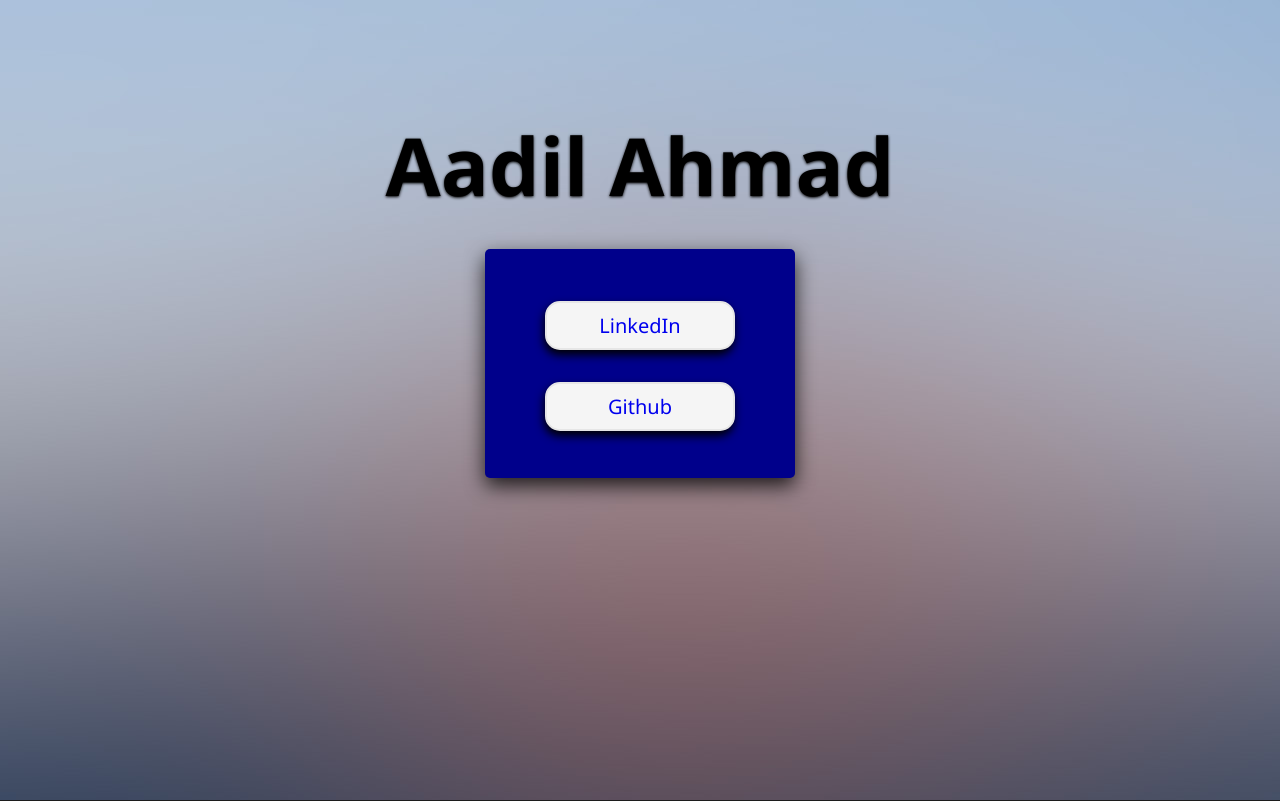
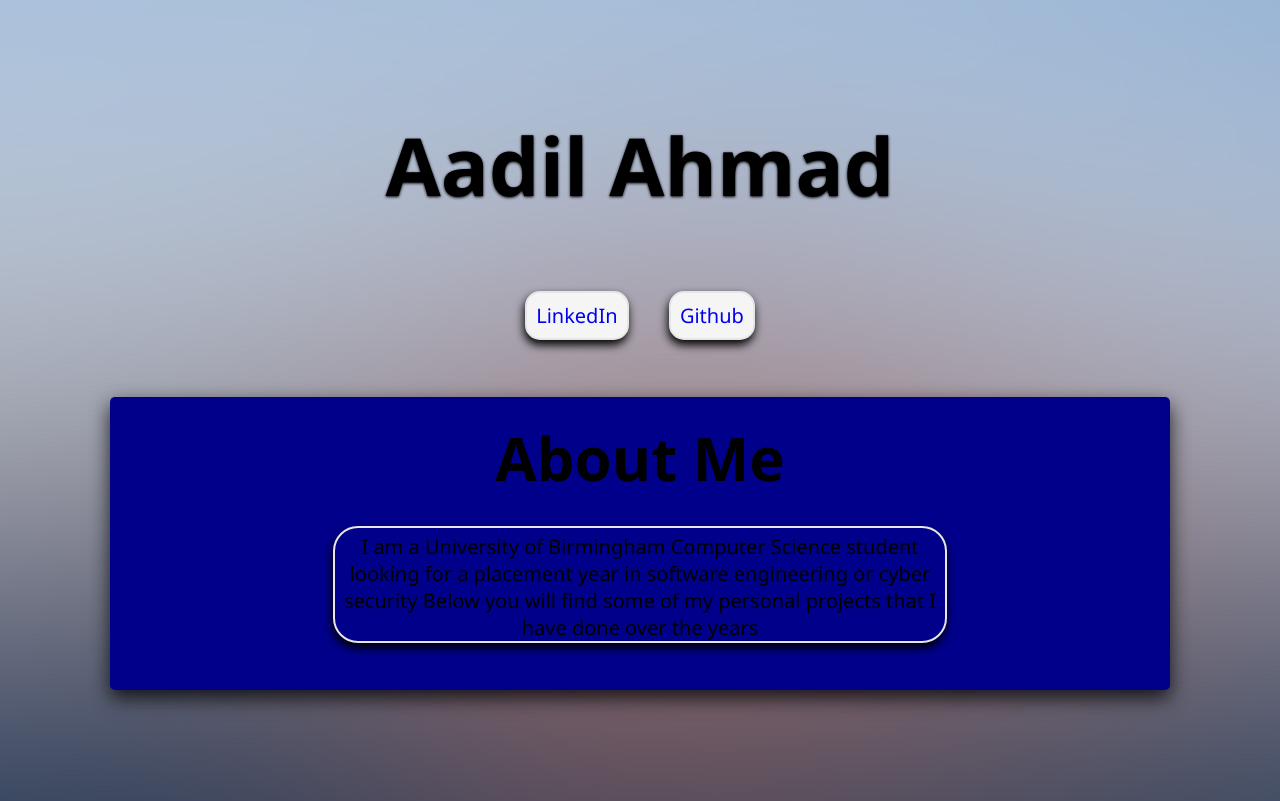
Before and after one commit to Aadil151/Aadil151.github.io, a plain HTML site: page index.html in a window 1280 px wide. Drawn offline with Linux system fonts and the light colour scheme.

Commit message:
added about me

```diff
--- a/index.html
+++ b/index.html
@@ -11,5 +11,12 @@
         <ul><a href="https://www.linkedin.com/in/aadil-ahmad-8496521bb/" target="_blank" rel="noopener noreferrer">LinkedIn</a></ul>
         <ul> <a href="https://github.com/Aadil151" target="_blank" rel="noopener noreferrer">Github</a></ul>
     </div>
+
+    <div id="about">
+        <h2>About Me</h2>
+        <p>I am a University of Birmingham Computer Science student looking for a placement year in software engineering or cyber security
+            Below you will find some of my personal projects that I have done over the years
+        </p>
+    </div>
     </body>
 </html>
--- a/styles.css
+++ b/styles.css
@@ -1,3 +1,7 @@
+html{
+  scroll-behavior: smooth;
+}
+
 body {
   background-color: #1C1C1C;
   padding: 8%;
@@ -14,6 +18,13 @@ h1 {
   margin-top: none;
   margin-bottom: 30px;
   text-shadow:0 1px 3px rgb(0, 0, 0);
+}
+h2{
+  color: rgb(0, 0, 0);
+  font-family: 'Segoe UI';
+  text-align:center;
+  margin: auto;
+  font-size: 60px;
 }
 a{
   text-decoration: none;
@@ -41,17 +52,43 @@ ul{
 
 }
 #main{
-  background: darkblue;
-  align-content: center;
-  padding: 20px;
+  /*background: darkblue;*/
+  display: flex;
+  padding: 10px;
   max-width: 270px;
   min-width: 100px;
   border-radius: 5px;
   margin: auto;
+}
+#about{
+  background: darkblue;
+  align-content: center;
+  padding: 20px;
+  margin: auto;
+  border-radius: 5px;
   box-shadow: 0 8px 20px rgba(0, 0, 0, 0.795);
-
 }
 ul:hover{
   transform: scale(1.1);
   transition: box-shadow 0.6s ease-in-out;
 }
+p:hover{
+  transform: scale(1.1);
+  transition: box-shadow 0.6s ease-in-out;
+}
+p{
+  text-align: center;
+  max-width: 600px;
+  display:block;
+  margin: 27px auto;
+  font-size: 20px;
+  padding: 5px;
+  padding-bottom: 0.01px;
+  border-radius: 25px;
+  transition: transform 0.6s;
+  text-decoration: none;
+  font-family: 'Segoe UI';
+  border: solid #E6E6E6 2px;
+  box-shadow: -1px 5px 10px rgba(0, 0, 0, 1);
+  text-decoration-color: #E6E6E6;
+}
```
